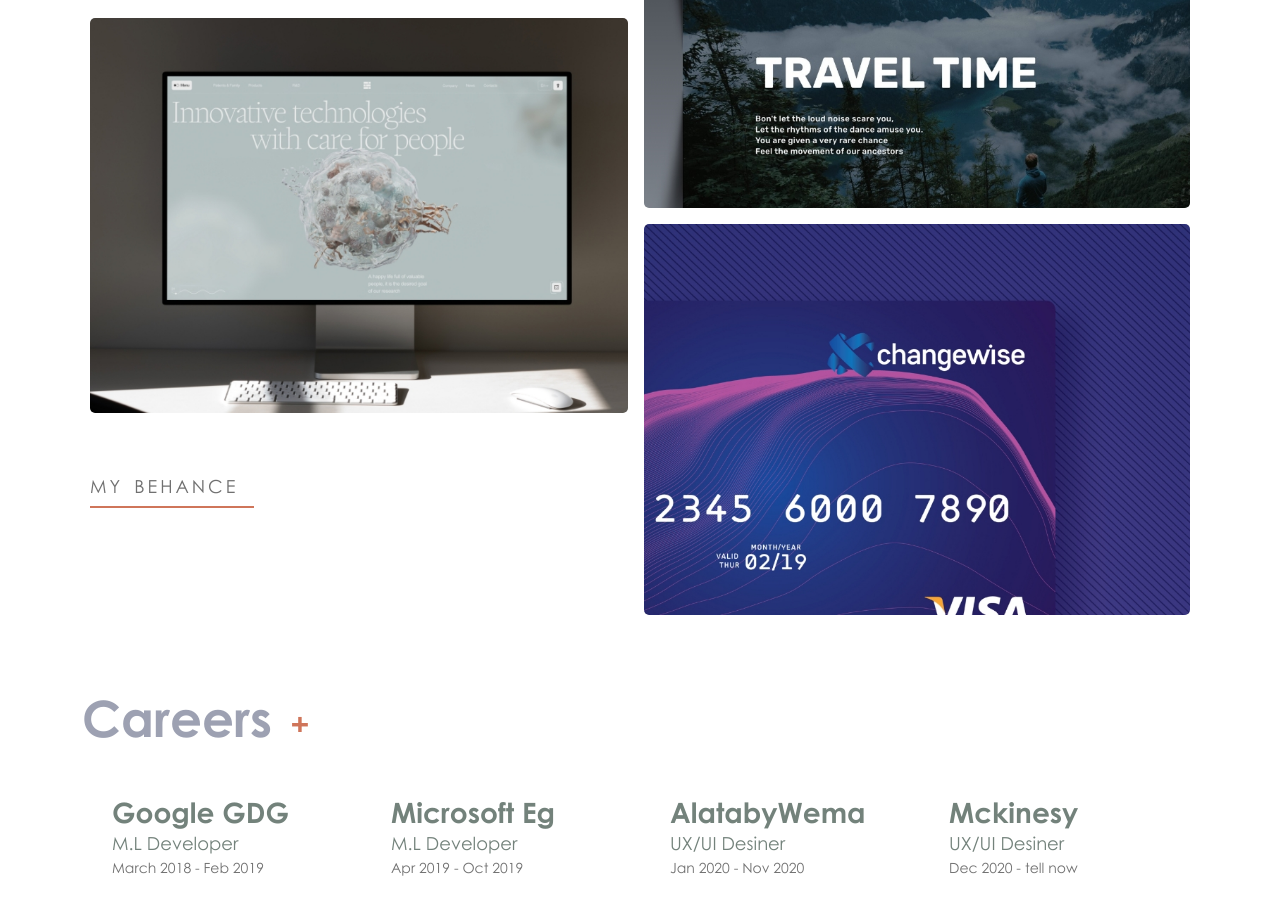
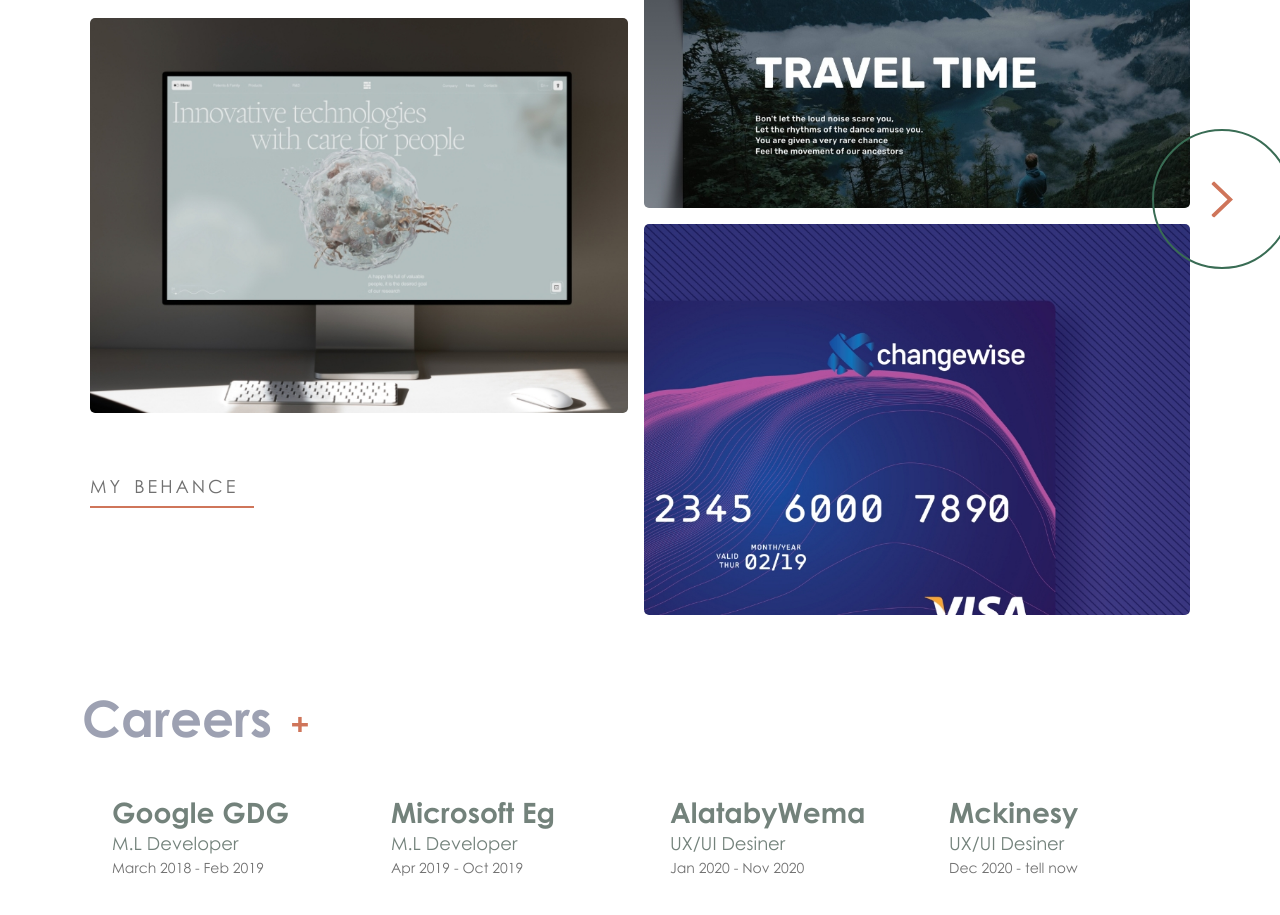
Before and after one commit to Hamza-Noah/Islam-Project, a React (Vite) app: page / in a window 1280 px wide. Shown: the part 2500-3415 px from the top of the page. Built offline with nearby package versions, Linux system fonts and the light colour scheme.

Commit message:
added the arrow tp the projects

```diff
--- a/src/components/Projects/Projects.jsx
+++ b/src/components/Projects/Projects.jsx
@@ -4,6 +4,9 @@
 import plusIconPurple from "../../assets/images/svg/plus-icon.svg";
 import plusIconDark from "../../assets/images/svg/plus-icon-dark.svg";
 import plusIconWhite from "../../assets/images/svg/plus-icon-white.svg";
+
+import arrowWhite from "../../assets/images/svg/arrow-white.svg";
+import arrowDark from "../../assets/images/svg/arrow-dark.svg";
 
 import activeDot from "../../assets/images/active-item.png";
 import unactiveDot from "../../assets/images/unactive-item.png";
@@ -20,6 +23,7 @@
 export default function Projects(props) {
   const [theme, setTheme] = useState();
   const [plusIcon, setPlusIcon] = useState();
+  const [arrow, setArrow] = useState();
 
   useEffect(() => {
     const plusIcons = {
@@ -28,6 +32,13 @@
       white: plusIconWhite,
     };
 
+    const arrowIcons = {
+      dark: arrowDark,
+      purple: arrowDark,
+      white: arrowWhite,
+    };
+
+    setArrow(arrowIcons[props.mode]);
     setPlusIcon(plusIcons[props.mode]);
     setTheme(props.mode);
   }, [props.mode]);
@@ -213,9 +224,16 @@
         >
           my behance
         </a>
-        <div className={`${styles.arrow}`}>
-
-        </div>
+        <button
+          className={`${styles.arrow} ${applyThemeClass(theme, styles)}  ${
+            active == 0 ? styles.right : styles.left
+          }`}
+          onClick={() => {
+            goToSlide(!active);
+          }}
+        >
+          <img src={arrow} alt="" />
+        </button>
       </div>
     </section>
   );
--- a/src/components/Projects/Projects.module.css
+++ b/src/components/Projects/Projects.module.css
@@ -186,7 +186,58 @@
   background-color: #021a59;
 }
 
+.arrow {
+  position: absolute;
+  top: 51.5%;
+  z-index: 1000;
+  margin-left: calc(100% - 140px);
+  width: fit-content;
+  transition: all ease-in 0.2s;
+  transition: margin ease-in 0.4s;
+  background: unset;
+  border: solid 2px transparent;
+  outline: none;
+  height: 140px;
+  width: 140px;
+  display: flex;
+  justify-content: center;
+  align-items: center;
+  border-radius: 50%;
+  /* background-image: linear-gradient(#fc0441 50% 62% to  #fc0441 50% 52%); */
 
-.arrow{
+  &.white{
+    background-color: transparent;
+    border: solid 2px #396c54;
 
+  }
+
+  &.purple{
+  background-color: rgba(252, 4, 65, 0.35);
+
+  }
+
+  &.right {
+    margin-left: calc(100% - 140px);
+    margin-right: 0%;
+    transform: translateY(-50%) translateX(50%);
+  }
+
+  &.left {
+    margin-right: calc(100% - 140px);
+    margin-left: 0%;
+
+    transform: translateY(-50%) translateX(-60%) rotate(180deg);
+  }
+  &.purple:hover {
+    background-color: transparent;
+    border: solid 2px #fc0441;
+  }
+
+  &.white:hover  {
+    background-color: transparent;
+    background-color: rgba(57, 108, 84, .40);
+    border: solid 3px transparent;
+
+
+  }
 }
```
Also changed, not shown: src/assets/images/svg/arrow-dark.svg (added), src/assets/images/svg/arrow-white.svg (added).
